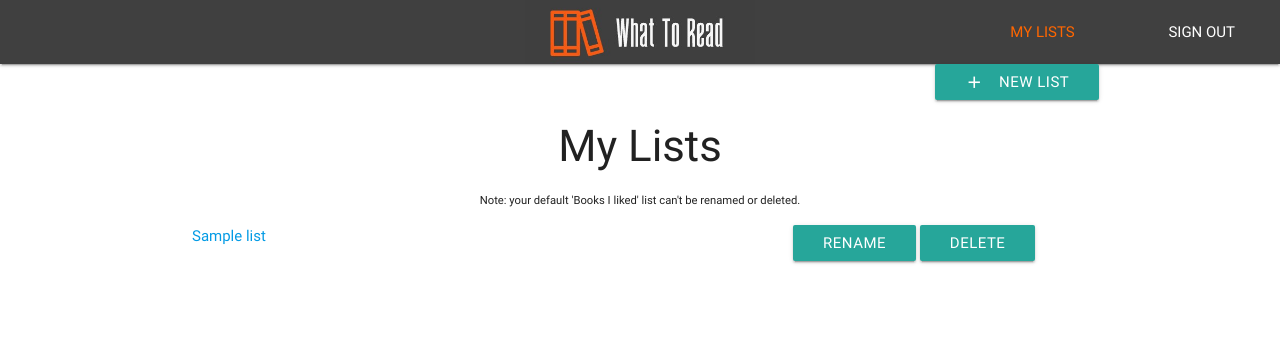
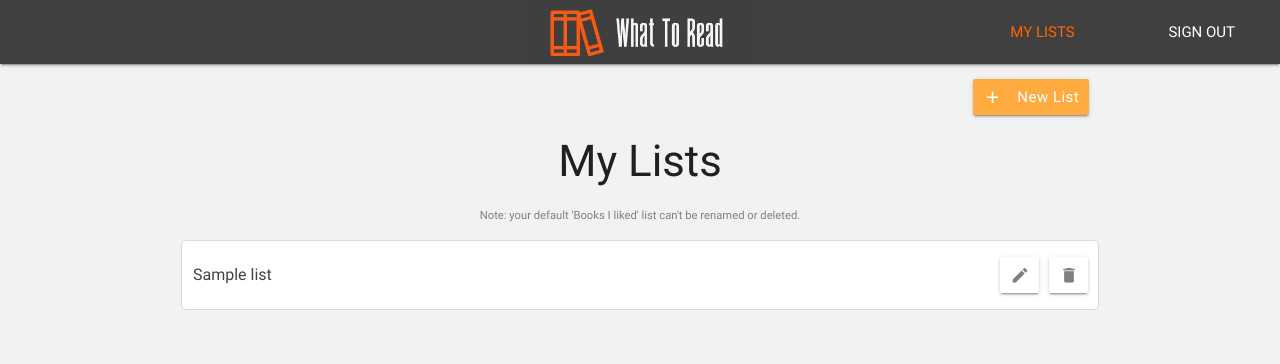
Before and after one commit to digitalis75/Datacentric-Project-What-To-Read, a Flask app: page /my_lists in a window 1280 px wide. Shown: the top 364 px of the page. Run offline with Flask 2, Linux system fonts and the light colour scheme; a database or web service that is not in the repository returns one stand-in record (values such as "Sample title"); some libraries are stand-ins or nearby versions.

Commit message:
Style my_lists.html

```diff
--- a/static/css/style.css
+++ b/static/css/style.css
@@ -1,6 +1,6 @@
-/* body {
-    background-color: #009999;
-} */
+body {
+    background-color: #f2f2f2;
+}
 /* Navbar */
 .my-navbar {
     background-color: #404040;
@@ -11,7 +11,7 @@
     height: 64px;
 }
 
-.nav-button-list {
+.nav-button-mylists {
     color: #ff6600;
 }
 
@@ -20,19 +20,68 @@
     margin-top: 0px;
 }
 
-.nav-button-list-active {
-    border: 2px solid #ff6600;
+.nav-button-mylists-active {
+    border: 1px solid #ff6600;
     border-radius: 5px;
 }
 
 .nav-button-signout-active {
-    border: 2px solid #fff;
+    border: 1px solid #fff;
     border-radius: 5px;
 }
 
-i.icon {
-    margin: 0;
-    padding: 0;
+/* My lists */
+
+.addlist-btn-row {
+    margin: 15px 0;
+}
+
+.action-btn,
+.list-action-btn {
+    padding: 0 10px;
+    margin-right: 10px;
+    text-transform: capitalize;
+}
+
+.action-btn {
+   background-color: #ffab40;
+}
+
+.action-btn-active {
+    color: #fff;
+}
+
+.list-action-btn {
+    background-color: #fff;
+    color: grey;
+}
+
+.list-action-btn-active {
+    color: #fff;
+}
+
+.faded-text {
+    color: grey;
+}
+
+.lists-list-row {
+    background-color: #fff;
+    height: 70px;
+    border: 1px solid #d9d9d9;
+    border-radius: 5px;
+}
+
+.lists-list-row-active {
+    background-color: #fff6e6;
+}
+
+.list-item {
+    color: #424242;
+    font-size: 16px;
+}
+
+.list-item-active {
+    color: #ff6600;
 }
 
 
@@ -42,3 +91,10 @@ i.icon {
     height: 56px;
     }
 }
+/*
+@media #{$small-and-down} {
+    .logo {
+    width: 187px;
+    height: 56px;
+    }
+} */
--- /dev/null
+++ b/static/js/page.js
@@ -0,0 +1,15 @@
+ //Jquery for action buttons
+$( document ).ready(function(){
+    $(".list-action-btn").hover(function(){
+        $(this).toggleClass("list-action-btn-active");
+    });
+
+    $(".action-btn").hover(function(){
+        $(this).toggleClass("action-btn-active");
+    });
+//JQuery for list-row
+    $(".lists-list-row").hover(function(){
+        $(this).toggleClass("lists-list-row-active");
+        $(this).children("div").children("a").toggleClass("list-item-active");
+    });
+})
--- a/templates/base.html
+++ b/templates/base.html
@@ -13,7 +13,7 @@
     <!--Font Awesome-->
     <link rel="stylesheet" href="https://use.fontawesome.com/releases/v5.8.2/css/all.css" integrity="sha384-oS3vJWv+0UjzBfQzYUhtDYW+Pj2yciDJxpsK1OYPAYjqT085Qq/1cq5FLXAZQ7Ay" crossorigin="anonymous">
     <!--Style.css file-->
-    <link rel="stylesheet" href="static/css/style.css" type="text/css" />
+    <link rel="stylesheet" href="{{url_for('static', filename='css/style.css')}}" type="text/css" />
 </head>
 <body>
     <!--Materialize navbar and dropdown menu-->
@@ -22,7 +22,7 @@
             <a href="#!" class="brand-logo center"><img class= "logo" src="static/images/logo.jpg" alt="logo"></a>
             <a href="#" data-activates='dropdown1' class="dropdown-button button-collapse"><i class="material-icons icon">menu</i></a>
             <ul class="right hide-on-med-and-down">
-                <a href= "{{ url_for('my_lists') }}" class="waves-effect waves-teal btn-flat nav-button-list">My Lists</a>
+                <a href= "{{ url_for('my_lists') }}" class="waves-effect waves-teal btn-flat nav-button-mylists">My Lists</a>
                 <a class="waves-effect waves-teal btn-flat nav-button-signout">Sign Out</a>
             </ul>
             <ul id='dropdown1' class='dropdown-content'>
@@ -40,9 +40,8 @@
     <script src="https://cdnjs.cloudflare.com/ajax/libs/jquery/3.4.1/jquery.min.js" integrity="sha256-CSXorXvZcTkaix6Yvo6HppcZGetbYMGWSFlBw8HfCJo=" crossorigin="anonymous"></script>
     <!-- Materialize Compiled and minified JavaScript -->
     <script src="https://cdnjs.cloudflare.com/ajax/libs/materialize/0.100.2/js/materialize.min.js"></script>
-    <script>
 
-    </script>
+    <script src="{{url_for('static', filename='js/page.js')}}"></script>
     <script>
         $( document ).ready(function(){
             //Materialize navbar activation
@@ -61,12 +60,13 @@
                 }
             );
             //Jquery for navbar buttons
-            $(".nav-button-list").hover(function(){
-                $(this).toggleClass("nav-button-list-active");
-             });
-             $(".nav-button-signout").hover(function(){
+            $(".nav-button-mylists").hover(function(){
+                $(this).toggleClass("nav-button-mylists-active");
+            });
+
+            $(".nav-button-signout").hover(function(){
                 $(this).toggleClass("nav-button-signout-active");
-             });
+            });
         })
     </script>
 
--- a/templates/my_lists.html
+++ b/templates/my_lists.html
@@ -3,30 +3,30 @@
 {% block content %}
 <div class="container">
 <!-- Add list button -->
-    <div class="row">
-        <a class="waves-effect waves-light btn right lists-action-btn"><i class="material-icons left">add</i>New List</a>
+    <div class="row addlist-btn-row">
+        <a href= "" class="waves-effect waves-light btn action-btn right"><i class="material-icons left">add</i>New List</a>
     </div>
     <!-- Heading -->
     <h3 class= "center">My Lists</h3>
-    <p class= "center"><small>Note: your default 'Books I liked' list can't be renamed or deleted.</small></p>
+    <p class= "faded-text center"><small>Note: your default 'Books I liked' list can't be renamed or deleted.</small></p>
         <!-- Searching for list names in MongoDB -->
     {% for list in lists %}
         <!-- For default list -->
         {% if list.list_name == "Books I Liked" %}
-            <div class="row lists-list-row">
+            <div class="row lists-list-row valign-wrapper">
                 <div class="col">
                     <a href="#!" class="list-item">{{ list.list_name }}</a>
                 </div>
             </div>
         <!-- For other lists -->
         {% else %}
-            <div class="row lists-list-row">
-                <div class="col m8">
+            <div class="row lists-list-row valign-wrapper">
+                <div class="col s10 m11">
                     <a href="#!" class="list-item">{{ list.list_name }}</a>
                 </div>
                 <!-- Action buttons -->
-                <a href= "" class="waves-effect waves-light btn lists-action-btn">Rename</a>
-                <a href= "" class="waves-effect waves-light btn lists-action-btn">Delete</a>
+                <a href= "" class="waves-effect waves-light btn list-action-btn right"><i class="material-icons prefix">edit</i></a>
+                <a href= "" class="waves-effect waves-light btn list-action-btn right"><i class="material-icons prefix">delete</i></a>
             </div>
         {% endif %}
     {% endfor %}
```
